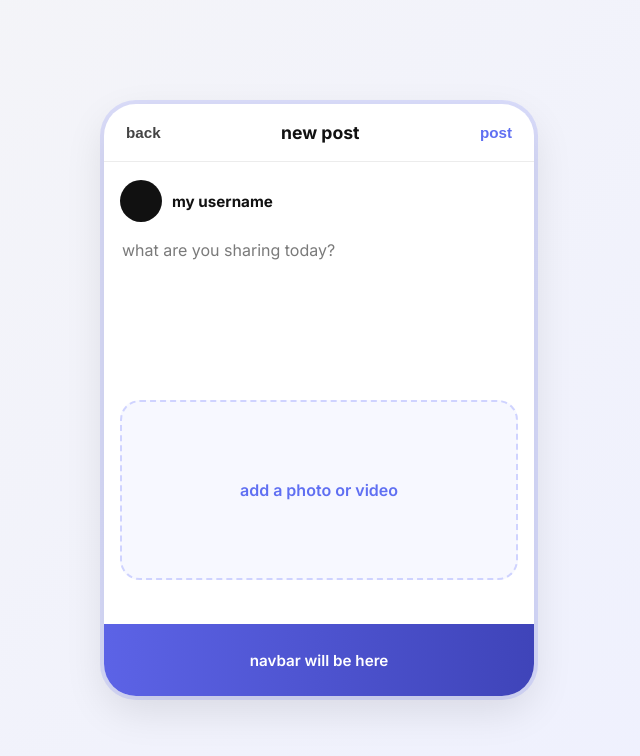
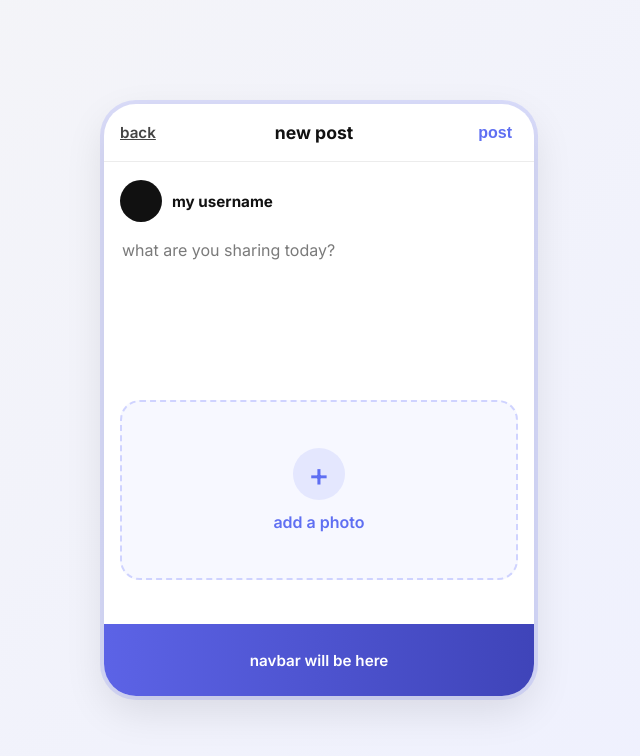
Before and after one commit to Descroll/descroll-frontend, a React (Vite) app: page /create-post in a window 1280 px wide. Shown: the top 756 px of the page, without its empty margins (321-961 px from the left). Built offline with nearby package versions, Linux system fonts and the light colour scheme.

Commit message:
can now add a temp photo in the createpost page

```diff
--- a/src/pages/post/CreatePost.jsx
+++ b/src/pages/post/CreatePost.jsx
@@ -1,11 +1,26 @@
+import { useState } from "react";
+import { Link } from "react-router-dom";
+
 function CreatePost() {
     const username = "my username";
+//temp for being able to add an image to a new post creation
+    const [selectedImage, setSelectedImage] = useState(null);
+
+    const handleImageChange = (event) => {
+        const file = event.target.files?.[0];
+        if (file){
+            const imageUrl = URL.createObjectURL(file);
+            setSelectedImage(imageUrl);
+        }
+    };
+
+
     return (
         <div className="create-post-page">
             <div className="create-post-card">
                 <div className="create-post-header">
+                    <Link to="/profile" className="back-btn">back</Link>
 
-                    <button className="back-btn">back</button>
                     <h2>new post</h2>
                     <button className="post-btn">post</button>
 
@@ -24,9 +39,20 @@ function CreatePost() {
 
                     <div className="upload-section">
 
-                        <div className="upload-box">
-                            <span>add a photo or video</span>
-                        </div>
+                        <label className="upload-box">
+                            {selectedImage ? (
+                                <img src={selectedImage} alt="preview" className="upload-preview"/>
+                            ):(
+                                <div className="upload-placeholder">
+                                    <span className="upload-icon">+</span>
+                                    <span>add a photo</span>
+                                </div>
+                            )}
+
+                            <input type="file" accept="image/*" onChange={handleImageChange} hidden/>
+                        </label>
+
+
 
                     </div>
                 </div>
--- a/src/styles/post.css
+++ b/src/styles/post.css
@@ -52,6 +52,7 @@
 .post-btn{
 
     color: #5f6ff2;
+    font-size: 1rem;
 
 }
 .create-post-body{
@@ -115,10 +116,39 @@
     align-items: center;
     justify-content: center;
     text-align: center;
-    padding: 20px;
+    padding: 16px;
     color: #5f6ff2;
     font-weight: 600;
+    cursor: pointer;
+    overflow: hidden;
 
+}
+.upload-placeholder{
+
+    display: flex;
+    flex-direction: column;
+    align-items: center;
+    gap: 12px;
+
+}
+.upload-icon{
+
+    width: 52px;
+    height: 52px;
+    border-radius: 50%;
+    background: rgba(95, 111, 242, 0.12);
+    display: flex;
+    align-items: center;
+    justify-content: center;
+    font-size: 2rem;
+    font-weight: 500;
+}
+.upload-preview{
+
+    width: 100%;
+    max-height: 280px;
+    object-fit: cover;
+    border-radius: 16px;
 }
 .navbar-temp{
 
```
